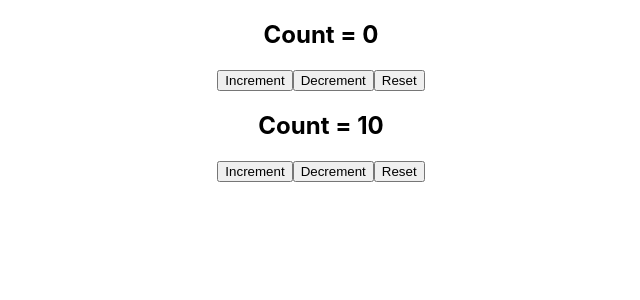
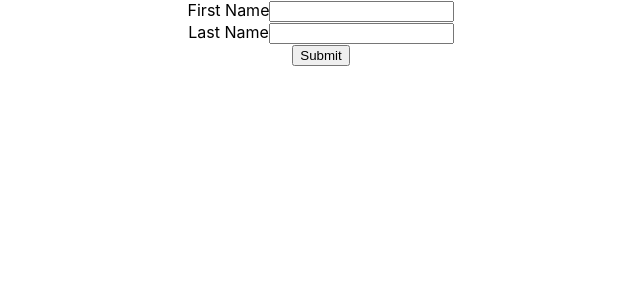
Before and after one commit to muradmalkawi/react-hooks, a React (Create React App) app: page / in a window 1280 px wide. Shown: the top 300 px of the page, without its empty margins (319-959 px from the left). Built offline with nearby package versions, Linux system fonts and the light colour scheme.

Commit message:
Custom Hook - useInput & useForm

```diff
--- a/src/App.js
+++ b/src/App.js
@@ -114,10 +114,10 @@ export const CountContext = React.createContext()
 			{/* <DocTitleOne /> */}
 			{/* <DocTitleTwo /> */}
 
-			<CounterOne />
-			<CounterTwo />
+			{/* <CounterOne /> */}
+			{/* <CounterTwo /> */}
 
-			{/* <UserForm /> */}
+			<UserForm />
 			{/* <CounterOne />
 			<CounterTwo /> */}
 
```
